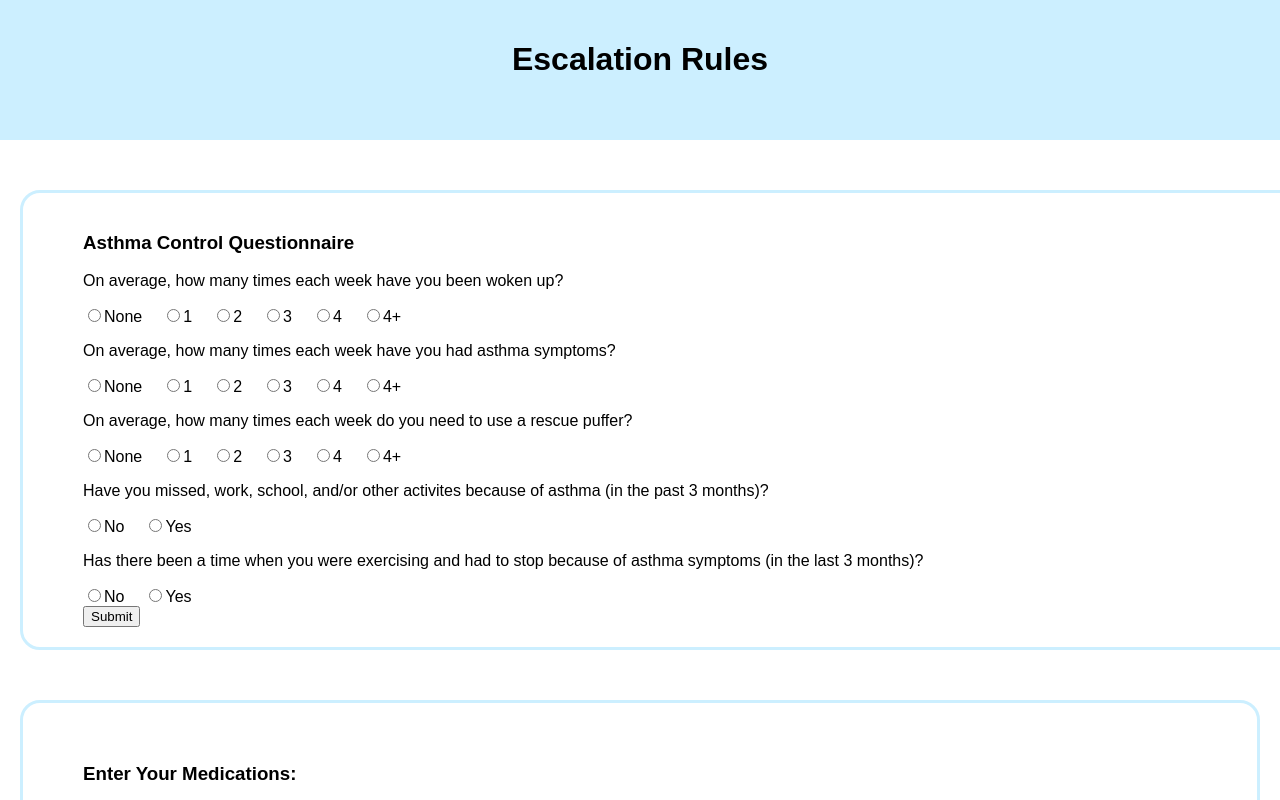
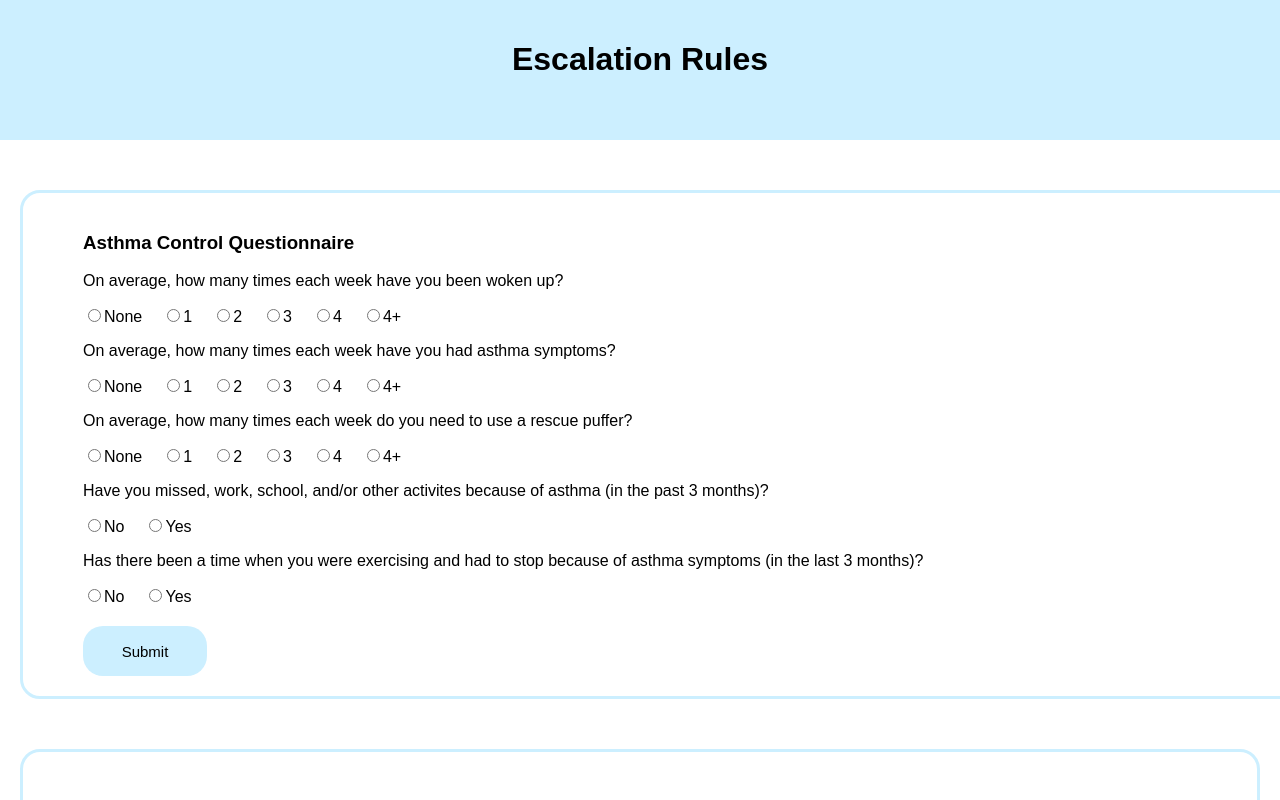
Before and after one commit to qoc-shirley/EAAPS-Rules, a React (Create React App) app: page / in a window 1280 px wide. Shown: the top 800 px of the page. Built offline with nearby package versions, Linux system fonts and the light colour scheme.

Commit message:
changed styling of button

```diff
--- a/src/Components/Questionnaire/Questionnaire.js
+++ b/src/Components/Questionnaire/Questionnaire.js
@@ -125,7 +125,7 @@ asthma symptoms (in the past 3 months)”
             {yesNo()}
           </div>
         </div>
-        <button className='buttom' type='submit'>Submit</button>
+        <button className='button' type='submit'>Submit</button>
       </form>
     </div>
   );
--- a/src/Components/Questionnaire/styles.css
+++ b/src/Components/Questionnaire/styles.css
@@ -14,3 +14,20 @@
 .questionnaire .questions .selectOption .options label {
     margin-right: 20px;
 }
+
+.questionnaire .questions .button {
+    width: 10%;
+    height: 50px;
+    border-radius: 20px;
+    font-size: 15px;
+    background-color: #ccefff;
+    border: none;
+    outline: none;
+    cursor: pointer;
+    transition-duration: 0.3ms;
+    margin-top: 20px;
+}
+
+.questionnaire .questions .button:hover {
+    box-shadow: 0 5px 5px 0 rgba(0,0,0,0.24),0 8px 8px 0 rgba(0,0,0,0.19);
+}
```
